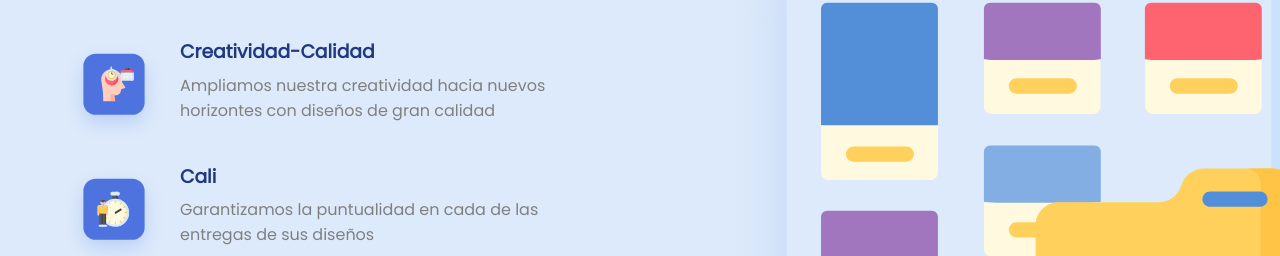
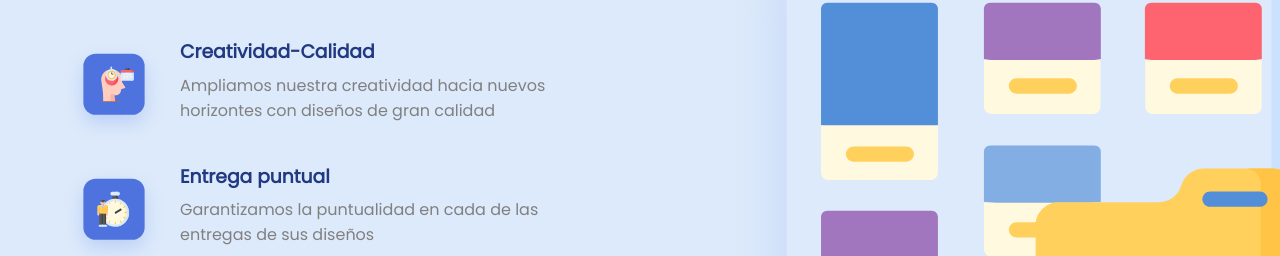
Before and after one commit to AlejandroCancheKu/ACreative, a plain HTML site: page index.html in a window 1280 px wide. Shown: the part 1511-1767 px from the top of the page. Drawn offline with nearby package versions, Linux system fonts and the light colour scheme.

Commit message:
Archivos subidos

```diff
--- a/index.html
+++ b/index.html
@@ -107,7 +107,7 @@
                     <article class="box-benefits">
                         <figure><img class="icon-benefits" src="images/img-benefits-2.svg" alt=""></figure>
                         <div>
-                            <h3>Cali</h3>
+                            <h3>Entrega puntual</h3>
                             <p>Garantizamos la puntualidad en cada de las entregas de sus diseños</p>
                         </div>
                     </article>
```
